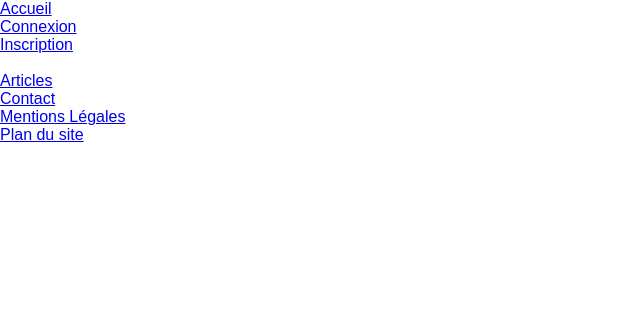
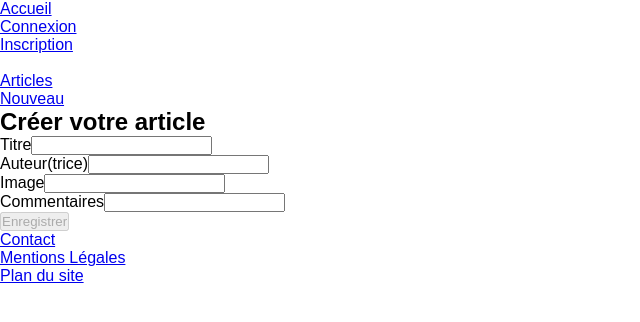
Before and after one commit to Kirjal/lille-en-nord, a Vue app: page /nouveau in a window 1280 px wide. Shown: the top 322 px of the page, without its empty margins (0-640 px from the left). Built offline with nearby package versions, Linux system fonts and the light colour scheme.

Commit message:
page Nouveau

```diff
--- a/jsconfig.json
+++ b/jsconfig.json
@@ -3,6 +3,7 @@
     "target": "es5",
     "module": "esnext",
     "baseUrl": "./",
+    "jsx": "preserve",
     "moduleResolution": "node",
     "paths": {
       "@/*": [
--- a/src/App.vue
+++ b/src/App.vue
@@ -1,5 +1,8 @@
 <template>
   <Navigation/>
+  <main>
+    <router-view></router-view>
+  </main>
   <Pied/>
 </template>
 
--- a/src/components/Navigation.vue
+++ b/src/components/Navigation.vue
@@ -16,6 +16,9 @@
             <li>
                 <router-link :to="{name:'articles'}">Articles</router-link>
             </li>
+            <li>
+                <router-link :to="{name:'nouveau'}">Nouveau</router-link>
+            </li>
         </ul>
     </nav>
 </template>
--- a/src/pages/Mentions.vue
+++ b/src/pages/Mentions.vue
@@ -1,5 +1,9 @@
 <template>
     <div>
+     <h2> NO WORRIES ! ON RESPECTE TON INTIMITÉ ET TES DONNÉES. </h2>
+     <hr/>
+     <h4>PROTECTION DES DONNÉES À CARACTÈRE PERSONNEL</h4>
+
 
     </div>
 </template>
--- /dev/null
+++ b/src/pages/Nouveau.vue
@@ -0,0 +1,82 @@
+<template>
+    <h2> Créer votre article</h2>
+    <form @submit.prevent="handleSubmit()">
+
+        <div>
+            <label for="titre">Titre</label>
+            <input id="titre" v-model.trim="article.title" @input="title_dirty= true" />
+            <small v-show="titleError" class="error">Veuillez entrer un titre à votre article</small>
+        </div>
+        <div>
+            <label for="author">Auteur(trice)</label>
+            <input id="author" v-model.trim="article.author" @input="author_dirty= true" />
+            <small class="error" v-show="authorError">Veuillez entrer un auteur à votre article</small>
+        </div>
+        <div>
+            <label for="image">Image</label>
+            <input id="image" v-model.trim="article.image" @input="image_dirty= true" />
+            <small class="error" v-show="imageError">Veuillez entrer au moins une image</small>
+        </div>
+        <div>
+            <label for="comments">Commentaires</label>
+            <input id="comments" v-model.trim="article.comments" @input="comments_dirty= true" />
+            <small class="error" v-show="commentsError">Veuillez entrer un commentaire pour votre article</small>
+        </div>
+        <p>
+            <button :disabled="formError">Enregistrer</button>
+        </p>
+    </form>
+
+
+</template>
+
+<script>
+
+export default {
+
+    name: "NouveauComponent",
+    data: function () {
+        return {
+            article: { title: '', author: '', image:'', comments:''},
+            title_dirty: false,
+            author_dirty: false,
+            image_dirty: false,
+            comments_dirty:false,
+        }
+    },
+
+    methods: {
+        handleSubmit() {
+
+            console.log(`name article : "${this.article.title}" , auteur(trice) : "${this.article.author} ",
+            image : "${this.article.image}", comments : "${this.article.comments}"`);
+        }
+    },
+    computed: {
+        titleError: function () {
+            return !this.article.title && this.title_dirty;
+        },
+        authorError: function () {
+            return !this.article.author && this.author_dirty;
+        },
+        imageError: function () {
+            return !this.article.image && this.image_dirty;
+        },
+        commentsError: function () {
+            return !this.article.comments && this.comments_dirty;
+         },
+        formError: function () {
+            return !this.title_dirty || !this.author_dirty || !this.image_dirty || !this.comments_dirty ||this.titleError || this.authorError || this.imageError || this.commentsError;
+        },
+    }
+
+}
+
+
+</script>
+
+<style scoped>
+.error {
+    color: red;
+}
+</style>
--- a/src/router/index.js
+++ b/src/router/index.js
@@ -7,21 +7,22 @@ import Profil from "@/pages/Profil";
 import Contact from "@/pages/Contact";
 import Plan from "@/pages/Plan";
 import Mentions from "@/pages/Mentions";
-
+import Nouveau from "@/pages/Nouveau";
 
 
 const router = createRouter({
-    routes:[
-        {path: '/articles', name: 'articles', component: Articles},
-        {path: '/accueil', name: 'accueil', component: Accueil},
-        {path: '/connexion', name: 'connexion', component: Connexion},
-        {path: '/inscription', name: 'inscription', component: Inscription},
-        {path: '/profil', name: 'profil', component: Profil},
-        {path: '/contact', name: 'contact', component: Contact},
-        {path: '/plan', name: 'plan', component: Plan},
-        {path: '/mentions', name: 'mentions', component: Mentions},
-    ],
-    history : createWebHistory()
+  routes: [
+    { path: "/articles", name: "articles", component: Articles },
+    { path: "/accueil", name: "accueil", component: Accueil },
+    { path: "/connexion", name: "connexion", component: Connexion },
+    { path: "/nouveau", name: "nouveau", component: Nouveau },
+    { path: "/inscription", name: "inscription", component: Inscription },
+    { path: "/profil", name: "profil", component: Profil },
+    { path: "/contact", name: "contact", component: Contact },
+    { path: "/plan", name: "plan", component: Plan },
+    { path: "/mentions", name: "mentions", component: Mentions },
+  ],
+  history: createWebHistory(),
 });
 
 export default router
```
Also changed, not shown: src/pages/Articles.vue (line endings or trailing spaces).
